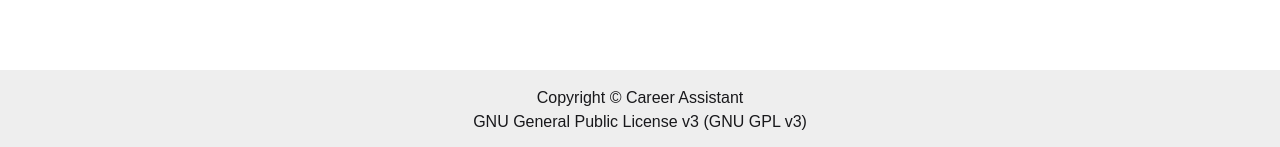
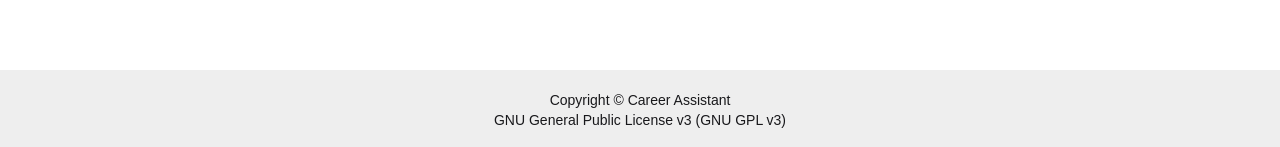
Before and after one commit to fayasnoushad/career-assistant, a Next.js app in the folder frontend/: page / in a window 1280 px wide. Shown: the part 662-809 px from the top of the page. Built offline with nearby package versions, Linux system fonts and the light colour scheme; a web font is replaced by a local one.

Commit message:
fix: correct typo and update footer text size

```diff
--- a/frontend/app/components/Footer/Footer.tsx
+++ b/frontend/app/components/Footer/Footer.tsx
@@ -2,7 +2,7 @@
 
 export default function Footer() {
   return (
-    <footer className="bg-base-300 min-h-[10vh] flex flex-col justify-center items-center text-center">
+    <footer className="bg-base-300 min-h-[10vh] flex flex-col justify-center items-center text-center text-sm">
       <Link href="https://www.gnu.org/licenses/gpl-3.0.html" target="_block">
         Copyright &copy; Career Assistant
         <br />
--- a/frontend/app/components/Header/Header.tsx
+++ b/frontend/app/components/Header/Header.tsx
@@ -63,7 +63,7 @@
                 Saved Courses
               </Link>
               <Link href="/saved-roadmaps" className="btn btn-ghost rounded-lg">
-                Saved Roadmpas
+                Saved Roadmaps
               </Link>
               <Link href="/settings" className="btn btn-ghost rounded-lg">
                 Settings
```
